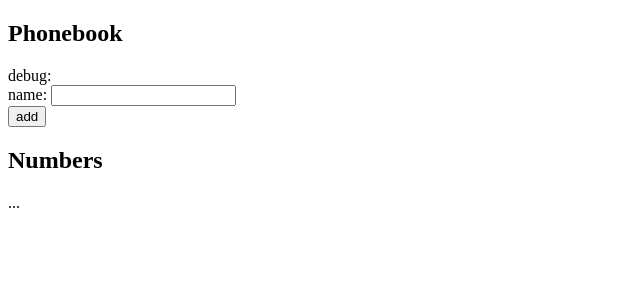
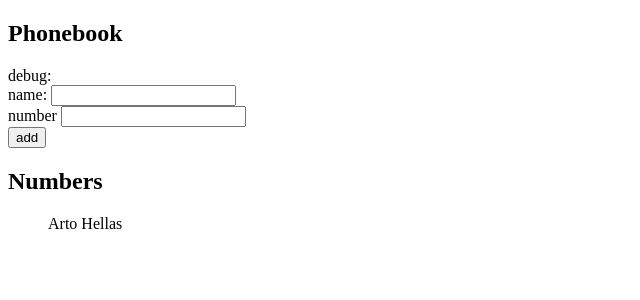
Before and after one commit to dalebandoni/fullstackopen2021, a React (Create React App) app in the folder part2/phonebook/: page / in a window 1280 px wide. Shown: the top 300 px of the page, without its empty margins (0-640 px from the left). Built offline with nearby package versions, Linux system fonts and the light colour scheme.

Commit message:
exercise 2.8

```diff
--- a/part2/phonebook/src/App.js
+++ b/part2/phonebook/src/App.js
@@ -3,14 +3,27 @@ import React, { useState } from 'react'
 const App = () => {
   const [persons, setPersons] = useState([{ name: 'Arto Hellas' }])
   const [newName, setNewName] = useState('')
+  const [newNumber, setNewNumber] = useState('')
 
   const handleSubmit = e => {
     e.preventDefault()
     const newPerson = {
       name: newName,
+      number: newNumber,
     }
+
+    const existingName = persons.filter(
+      person => person.name.toLocaleLowerCase() === newName.toLocaleLowerCase()
+    )
+
+    if (existingName[0] !== undefined) {
+      alert(`${newName} is already added to the phonebook`)
+      return
+    }
+
     setPersons(persons.concat(newPerson))
     setNewName('')
+    setNewNumber('')
   }
 
   console.log(persons)
@@ -27,11 +40,24 @@ const App = () => {
           />
         </div>
         <div>
+          number{' '}
+          <input
+            onChange={({ target }) => setNewNumber(target.value)}
+            value={newNumber}
+          />
+        </div>
+        <div>
           <button type='submit'>add</button>
         </div>
       </form>
       <h2>Numbers</h2>
-      ...
+      <ul>
+        {persons.map(person => (
+          <p key={person.name}>
+            {person.name} {person.number}
+          </p>
+        ))}
+      </ul>
     </div>
   )
 }
```
